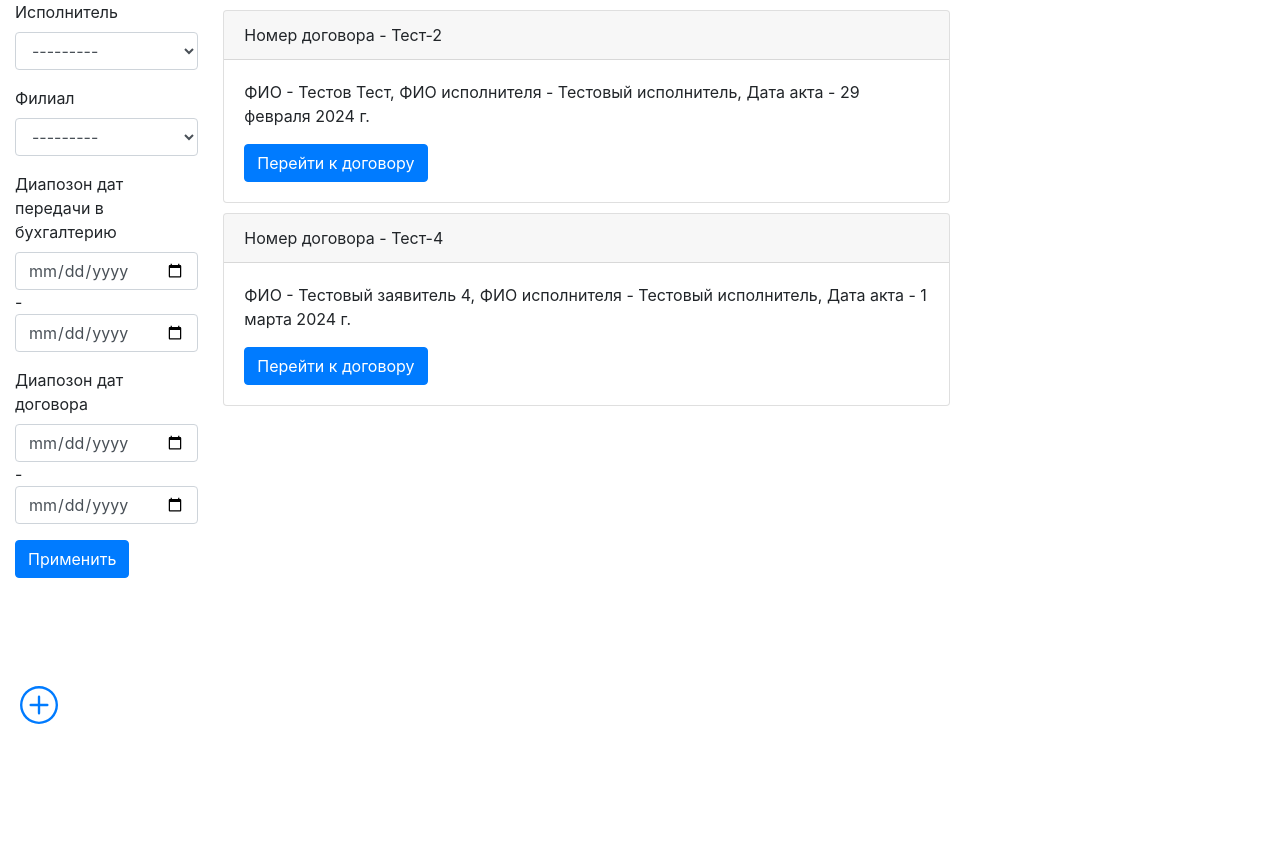
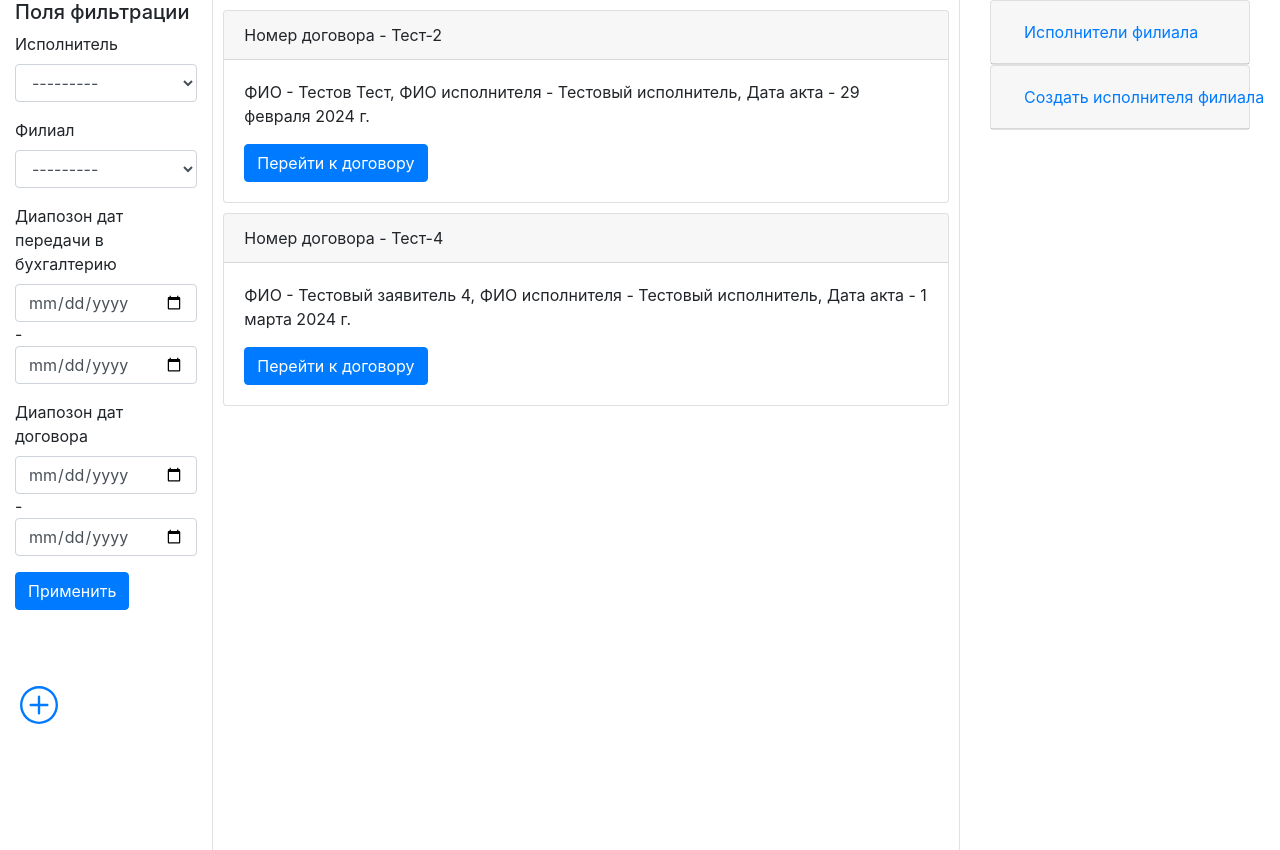
Before and after one commit to SuitBarlord/pay_orders, a Django app: page /paid_departure/filials/orders/1/ in a window 1280 px wide. Shown: the part 56-906 px from the top of the page. Run offline with Django 4.2, Linux system fonts and the light colour scheme; a user stored in the database is signed in; data comes from the database, SQL or seed files in the repository; both versions use the stored data as it was after the commit; some libraries are stand-ins or nearby versions.

Commit message:
добавлены формы для создания и редактирования исполнителя. подключен ajax предварительно

```diff
--- a/engine/forms.py
+++ b/engine/forms.py
@@ -1,5 +1,5 @@
 from django.forms import ModelForm
-from .models import Reestr_oferts
+from .models import Reestr_oferts, Exicuters
 from django import forms
 
 class CreateOrderForm(ModelForm):
@@ -15,3 +15,9 @@ class CreateOrderForm(ModelForm):
                        'type': 'date'
                       }),
         }
+
+
+class CreateExicuterForm(ModelForm):
+    class Meta:
+        model = Exicuters
+        fields = ('fio', 'filial')
--- a/engine/templates/orders/orders.html
+++ b/engine/templates/orders/orders.html
@@ -4,13 +4,14 @@
 {% block content %}
 <div class="container-fluid text-left">
   <div class="row" style="height: 850px">
-    <div class="col-2 column-2">
+    <div class="col-2 column-2 border-right">
+      <h5>Поля фильтрации</h5>
       <form method="GET">
         {{ filter.form|crispy }}
       <button class="btn btn-primary" type="submit">Применить</button>
       </form>
     </div>
-    <div class="col-7 position-relative">
+    <div class="col-7 position-relative border-right">
       <div class="overflow-auto scroll-container">
       {% for order in filter.qs %}
       <div class="card" style="margin: 10px 10px 10px 10px;">
@@ -33,6 +34,59 @@
           </div>
     </div>
   </div>
+
+  <div class="col-3 column-2">
+    <div class="container">
+      <div id="accordion">
+        <div class="card">
+          <div class="card-header" id="headingOne">
+            <h5 class="mb-0">
+              <button class="btn btn-link collapsed" data-toggle="collapse" data-target="#collapseOne" aria-expanded="false" aria-controls="collapseOne">
+                Исполнители филиала
+              </button>
+            </h5>
+          </div>
+
+          <div id="collapseOne" class="collapse" aria-labelledby="headingOne" data-parent="#accordion">
+            <div class="card-body">
+              <ul class="list-group">
+                {% for exicuter in exicuters_filial %}
+                <li id="list-item" class="list-group-item">{{ exicuter.fio }}<a href="{% url 'edit_exicutor' exicuter.pk %}"><button style="margin-left: 42px;" id="list-item" class="btn btn-primary">Редактировать</button></a></li>
+                {% endfor %}
+              </ul>
+            </div>
+          </div>
+        </div>
+      </div>
+    </div>
+    <div class="container">
+      <div id="accordion">
+        <div class="card">
+          <div class="card-header" id="headingOne">
+            <h5 class="mb-0">
+              <button class="btn btn-link collapsed" data-toggle="collapse" data-target="#collapseTwo" aria-expanded="false" aria-controls="collapseTwo">
+                Создать исполнителя филиала
+              </button>
+            </h5>
+          </div>
+
+          <div id="collapseTwo" class="collapse" aria-labelledby="headingOne" data-parent="#accordion">
+            <div class="card-body">
+              <ul class="list-group">
+                <form id="contactForm">
+                  {% csrf_token %}
+                  {{ form|crispy }}
+                  <input  type="submit" value="Создать"/>
+                </form>
+              </ul>
+            </div>
+          </div>
+        </div>
+      </div>
+    </div>
+
+  </div>
+
 </div>
 
 
@@ -47,6 +101,33 @@
         right: 0;
         overflow: auto;
     }
+    #list-item {
+      font-size: 14px;
+    }
 </style>
+<script src="https://ajax.googleapis.com/ajax/libs/jquery/3.5.1/jquery.min.js"></script>
+<script>
+$(document).ready(function () {
+          // отслеживаем событие отправки формы
+          $('#contactForm').submit(function () {
+              // создаем AJAX-вызов
+              $.ajax({
+                  data: $(this).serialize(), // получаем данные формы
+                  type: "POST", // GET или POST
+                  url: "/paid_departure/filials/",
+                  // если успешно, то
+                  success: function (response) {
 
+                  },
+                  // если ошибка, то
+                  error: function (response) {
+                      // предупредим об ошибке
+                      alert(response.responseJSON.errors);
+                      console.log(response.responseJSON.errors)
+                  }
+              });
+              return false;
+          });
+      })
+</script>
       {% endblock %}
--- a/engine/urls.py
+++ b/engine/urls.py
@@ -1,6 +1,6 @@
 from django.contrib import admin
 from django.urls import path
-from .views import main, create_orders, get_order, EditOrder, get_filials, get_orders
+from .views import main, create_orders, get_order, EditOrder, get_filials, get_orders, EditExicutor
 
 
 
@@ -11,5 +11,7 @@ urlpatterns = [
     path('filials/orders/<int:pk>/', get_orders, name='get_orders'),
     path('filials/orders/order/<int:id_order>/', get_order, name='get_order'),
     path('create_order/', create_orders),
-    path('filials/orders/edit/<int:pk>/', EditOrder.as_view(), name='edit_order')
+    path('filials/orders/edit/<int:pk>/', EditOrder.as_view(), name='edit_order'),
+    path('filials/edit_exicuter/<int:pk>/', EditExicutor.as_view(), name='edit_exicutor'),
+    # path('filials/create_exicuter/', )
 ]
--- a/engine/views.py
+++ b/engine/views.py
@@ -2,10 +2,11 @@ from typing import Any
 from django.shortcuts import render, redirect
 from django.contrib.auth.decorators import login_required
 from django.contrib.auth.mixins import PermissionRequiredMixin
+from django.http import JsonResponse
 
 # Create your views here.
-from .models import Reestr_oferts, Filials
-from .forms import CreateOrderForm
+from .models import Reestr_oferts, Filials, Exicuters
+from .forms import CreateOrderForm, CreateExicuterForm
 from django.views.generic.edit import UpdateView
 from .filters import ProductFilter
 
@@ -41,22 +42,37 @@ def get_orders(request, pk):
     if not request.user.has_perm('engine.view_reestr_oferts'):
         # Проверка на придлежность пользователя к филиалу, который передается в параметре маршрута
         queryset = Reestr_oferts.objects.filter(filial_id=pk)
+        exicuters_filial = Exicuters.objects.filter(filial_id=pk)
         # Проверка на пустой QuerySet
         if not queryset:
+            exicuters_filial = Exicuters.objects.filter(filial_id=pk)
             filter = ProductFilter(request.GET, queryset=Reestr_oferts.objects.filter(filial_id=pk))
-            return render(request, 'orders/orders.html', {'filter': filter})
+            return render(request, 'orders/orders.html', {'filter': filter, 'exicuters_filial': exicuters_filial})
         else:
             filial = str(queryset[0].filial)
             user_filial = str(request.user.filial)
             if filial == user_filial:
                 filter = ProductFilter(request.GET, queryset=Reestr_oferts.objects.filter(filial_id=pk))
-                return render(request, 'orders/orders.html', {'filter': filter})
+                return render(request, 'orders/orders.html', {'filter': filter, 'exicuters_filial': exicuters_filial})
             else:
                 # Принудительное исключение
                 raise PermissionError
     else:
+
+        form = CreateExicuterForm()
+        if request.method == "POST":
+            form = CreateExicuterForm(request.POST)
+            if form.is_valid():
+
+                form.save()
+                # return JsonResponse({'fio':fio, 'filial':filial}, status=200)
+            else:
+                errors = form.errors.as_json()
+                # return JsonResponse({'errors':errors}, status=400)
+
+        exicuters_filial = Exicuters.objects.filter(filial_id=pk)
         filter = ProductFilter(request.GET, queryset=Reestr_oferts.objects.filter(filial_id=pk))
-        return render(request, 'orders/orders.html', {'filter': filter})
+        return render(request, 'orders/orders.html', {'filter': filter, 'exicuters_filial': exicuters_filial, 'form': form})
 
 
 @login_required
@@ -108,3 +124,16 @@ class EditOrder(PermissionRequiredMixin, UpdateView):
         context = super().get_context_data(*args, **kwargs)
         context['order'] = Reestr_oferts.objects.all()
         return context
+
+
+class EditExicutor(PermissionRequiredMixin, UpdateView):
+    permission_required = 'engine.change_reestr_oferts'
+    model = Exicuters
+    form_class = CreateExicuterForm
+    template_name = 'orders/edit_exicuter.html'
+    success_url = '/paid_departure/filials/'
+
+    def get_context_data(self, *args, **kwargs):
+        context = super().get_context_data(*args, **kwargs)
+        context['exicuter'] = Exicuters.objects.all()
+        return context
```
Also changed, not shown: engine/templates/orders/edit_exicuter.html (added, +27 -0 lines), db.sqlite3.
